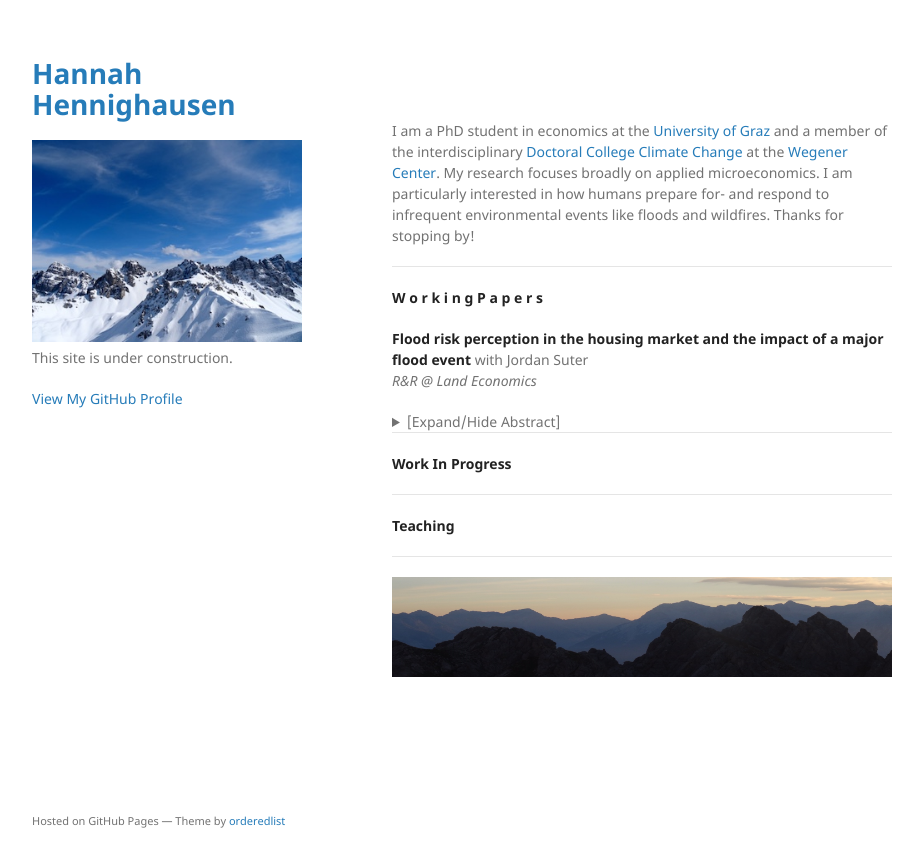
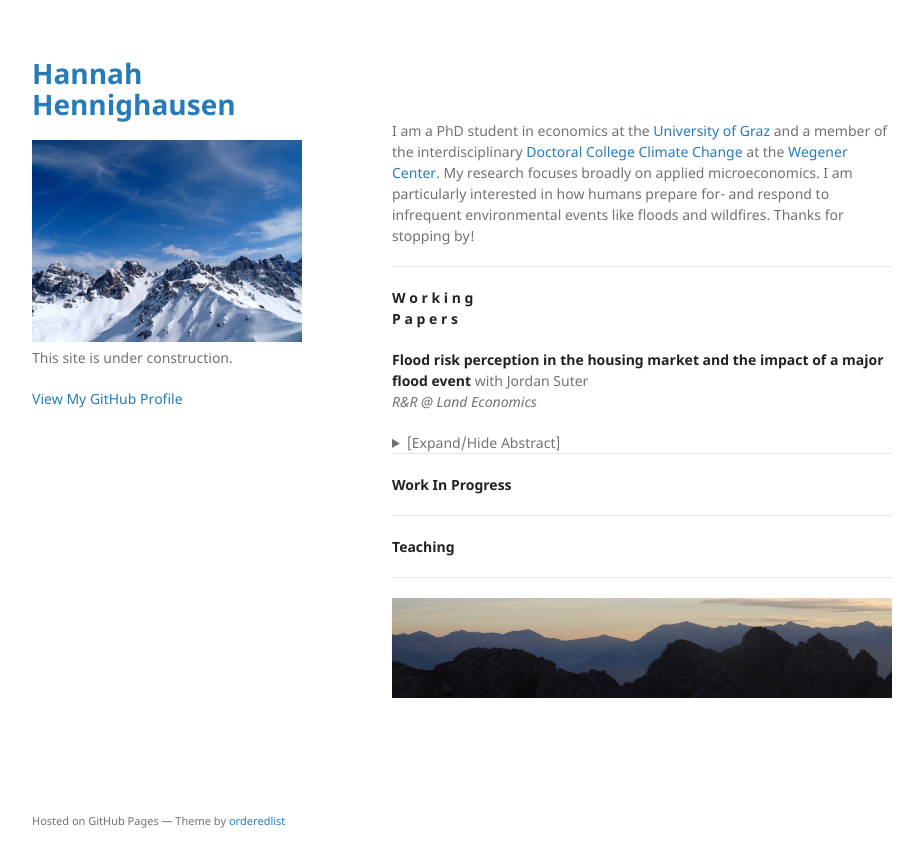
Before and after one commit to hannahhennighausen/hannahhennighausen.github.io, a Jekyll site: the page built from index.md, in a window 1280 px wide. Shown: the top 867 px of the page, without its empty margins (178-1101 px from the left). Built offline with Jekyll 4.4.1, drawn with Linux system fonts in a browser that asks for light colours.

Commit message:
Update index.md

```diff
--- a/index.md
+++ b/index.md
@@ -9,7 +9,7 @@ I am a PhD student in economics at the [University of Graz](https://volkswirtsch
 
 * * *
 
-**W o r k i n g   P a p e r s**
+**W o r k i n g <br /> P a p e r s**
 
 **Flood risk perception in the housing market and the impact of a major flood event** with Jordan Suter <br />
 _R&R @ Land Economics_
```
